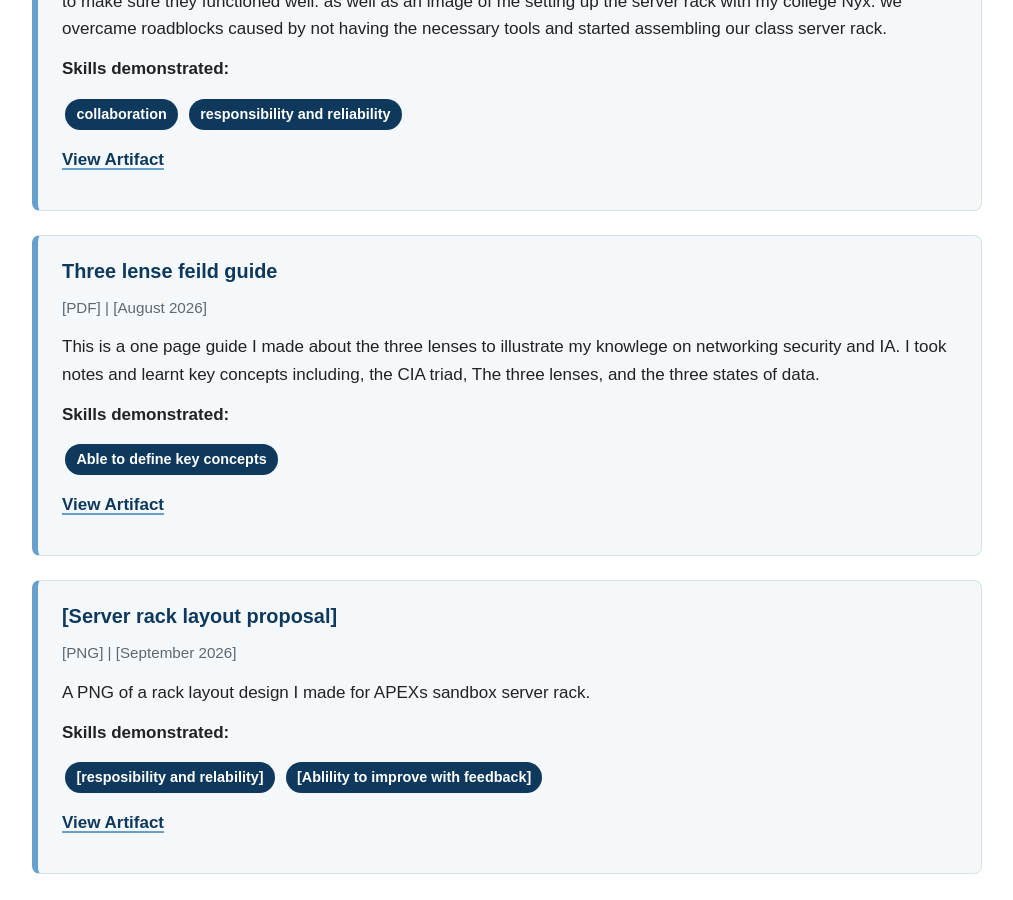
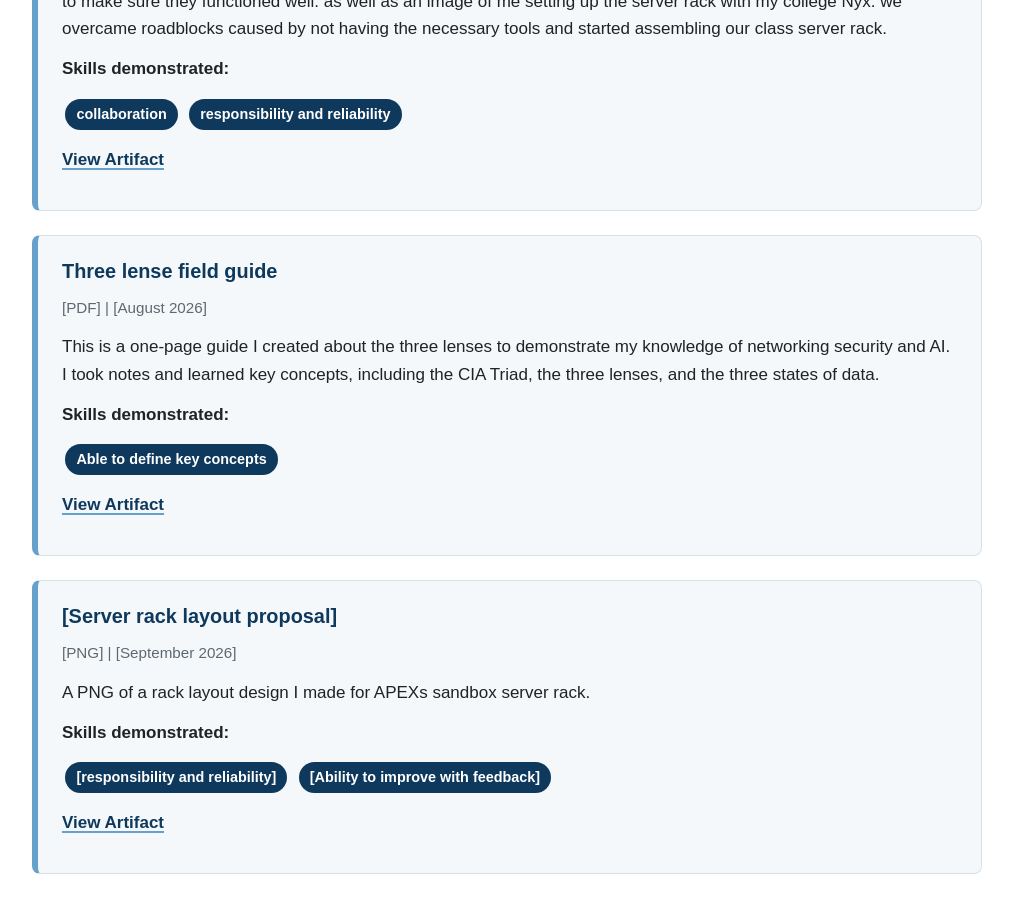
Before and after one commit to 0ysterfish/APEX-portfolio, a Jekyll site: the page built from artifacts.md, in a window 1280 px wide and 900 px high, scrolled down 596 px. Shown: the whole window, without its empty margins (133-1146 px from the left). Built offline with Jekyll 4.4.1, drawn with Linux system fonts in a browser that asks for light colours.

Commit message:
spelling

```diff
--- a/artifacts.md
+++ b/artifacts.md
@@ -32,10 +32,10 @@ as well as an image of me setting up the server rack with my college Nyx. we ove
 
 <div class="artifact-card" markdown="1">
 
-### Three lense feild guide
+### Three lense field guide
 <p class="artifact-meta">[PDF] | [August 2026]</p>
 
-This is a one page guide I made about the three lenses to illustrate my knowlege on networking security and IA. I took notes and learnt key concepts including, the CIA triad, The three lenses, and the three states of data.
+This is a one-page guide I created about the three lenses to demonstrate my knowledge of networking security and AI. I took notes and learned key concepts, including the CIA Triad, the three lenses, and the three states of data.
 
 **Skills demonstrated:**
 
@@ -54,8 +54,8 @@ A PNG of a rack layout design I made for APEXs sandbox server rack.
 
 **Skills demonstrated:**
 
-<span class="skill-tag">[resposibility and relability]</span>
-<span class="skill-tag">[Ablility to improve with feedback]</span>
+<span class="skill-tag">[responsibility and reliability]</span>
+<span class="skill-tag">[Ability to improve with feedback]</span>
 
 [View Artifact](artifacts/Rack layout/)
 
```
Also changed, not shown: README.md.
